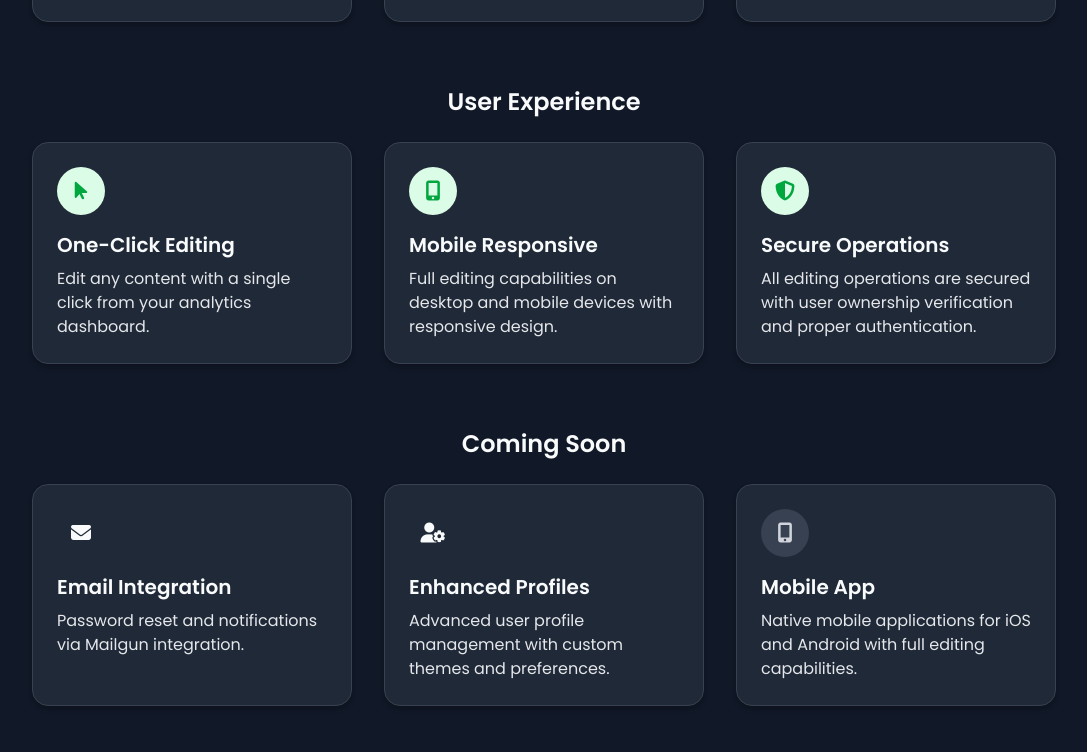
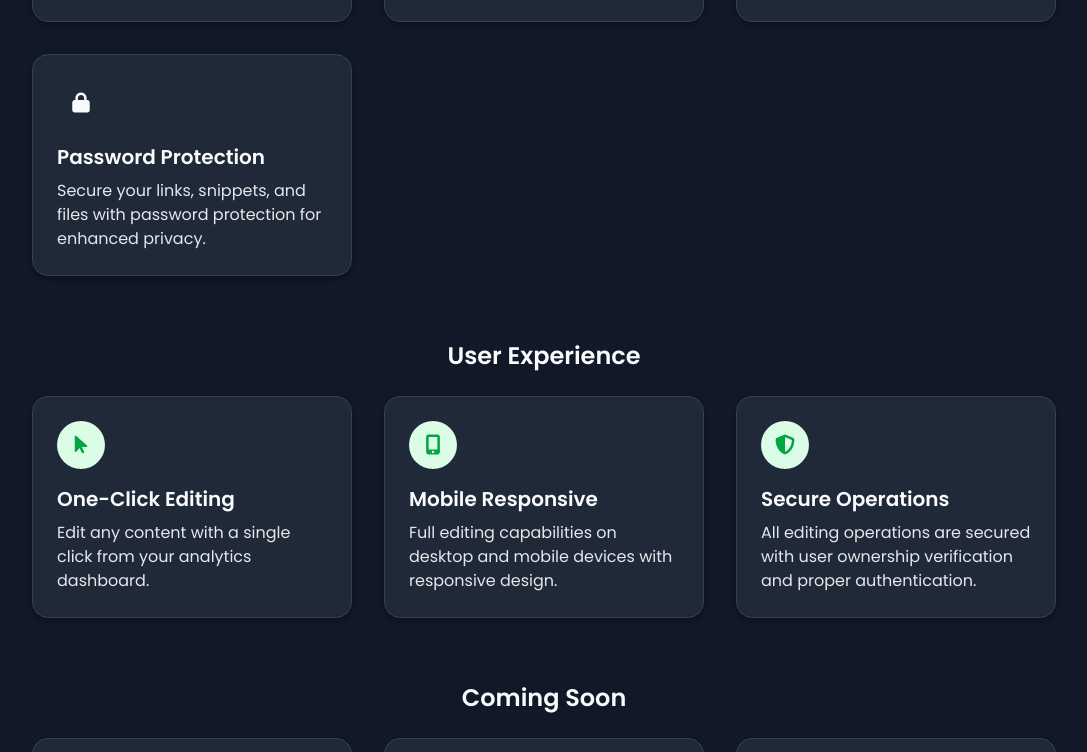
Before and after one commit to clarkhacks/RdRx, an Eleventy site: page website/index.njk in a window 1280 px wide. Shown: the part 2716-3468 px from the top of the page, without its empty margins (96-1183 px from the left). Built offline with nearby package versions, Linux system fonts and the light colour scheme; Eleventy itself is replaced by a stand-in of ours; files that its build step writes are made by us from their sources.

Commit message:
Added features to website and readme

```diff
--- a/website/index.njk
+++ b/website/index.njk
@@ -319,6 +319,16 @@ keywords: "URL shortener, short URLs, share links, modern URL shortener"
                 </p>
             </div>
 
+            <div class="feature-card bg-[var(--card-bg)] dark:bg-gray-700 p-6 rounded-xl shadow-md border border-gray-100 dark:border-gray-600">
+                <div class="w-12 h-12 bg-primary-100 dark:bg-primary-900/50 rounded-full flex items-center justify-center mb-4">
+                    <i class="fas fa-lock text-primary-600 dark:text-primary-400 text-xl"></i>
+                </div>
+                <h3 class="text-xl font-semibold mb-2 text-[var(--text-primary)] dark:text-white">Password Protection</h3>
+                <p class="text-[var(--text-secondary)] dark:text-gray-300">
+                    Secure your links, snippets, and files with password protection for enhanced privacy.
+                </p>
+            </div>
+
         </div>
 
         <!-- User Experience Features -->
```
Also changed, not shown: README.md.
